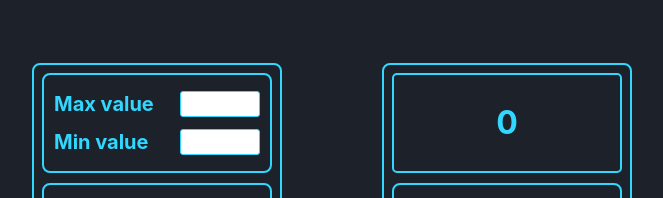
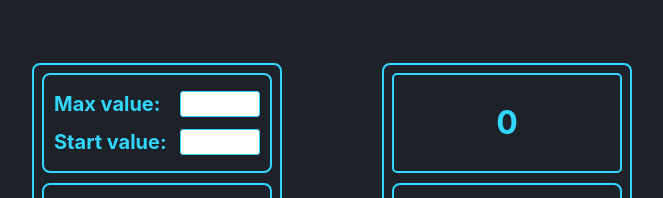
Before and after one commit to arslanbekast/counter-app, a React (Create React App) app: page / in a window 1280 px wide. Shown: the part 238-436 px from the top of the page, without its empty margins (308-971 px from the left). Built offline with nearby package versions, Linux system fonts and the light colour scheme.

Commit message:
Changed ValuesBox component

```diff
--- a/src/components/Settings/ValuesBox/ValuesBox.tsx
+++ b/src/components/Settings/ValuesBox/ValuesBox.tsx
@@ -1,12 +1,31 @@
-import React from 'react';
+import React, {FC} from 'react';
 import {ValueBox} from "../ValueBox/ValueBox";
 import './ValuesBox.css'
 
-export const ValuesBox = () => {
+type ValuesBoxPropsType = {
+    minCount: number
+    maxCount: number
+    setMinCount: (minCount: number) => void
+    setMaxCount: (maxCount: number) => void
+    setEditing: (editing: boolean) => void
+}
+
+export const ValuesBox: FC<ValuesBoxPropsType> = ({minCount, maxCount, setMinCount, setMaxCount, setEditing}) => {
+    console.log('Min count: '+minCount)
+    console.log('Max count: '+maxCount)
     return (
         <div className='valuesBox'>
-            <ValueBox title="Max value" />
-            <ValueBox title="Min value" />
+            <ValueBox title="Max value:"
+                      defaultValue={maxCount}
+                      error={maxCount < 0 || minCount >= maxCount}
+                      setEditing={setEditing}
+                      callback={setMaxCount}/>
+
+            <ValueBox title="Start value:"
+                      defaultValue={minCount}
+                      error={minCount < 0 || minCount >= maxCount}
+                      setEditing={setEditing}
+                      callback={setMinCount}/>
         </div>
     );
 };
```
